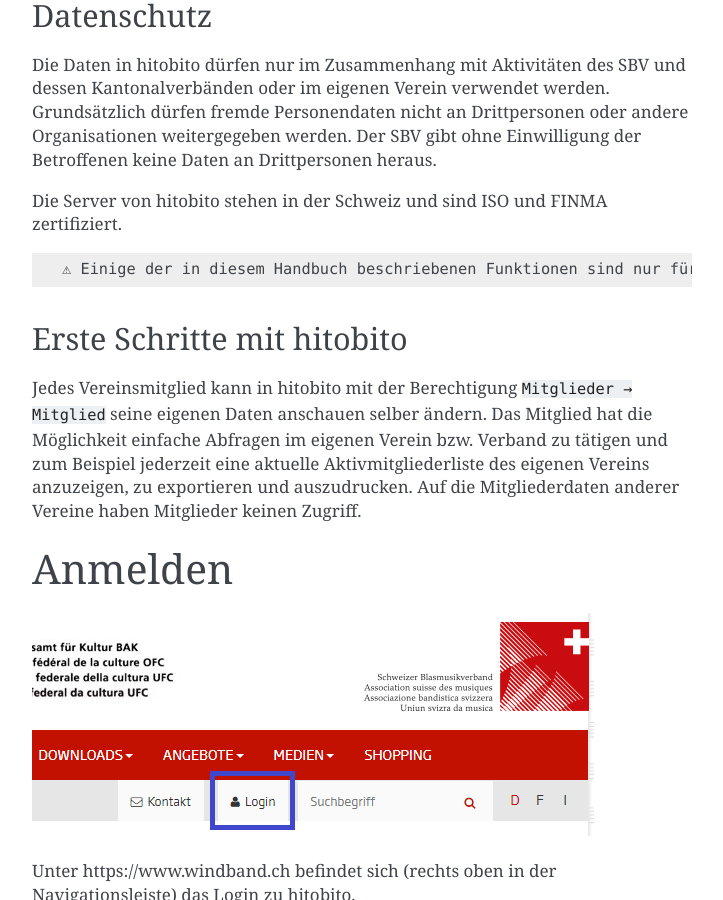
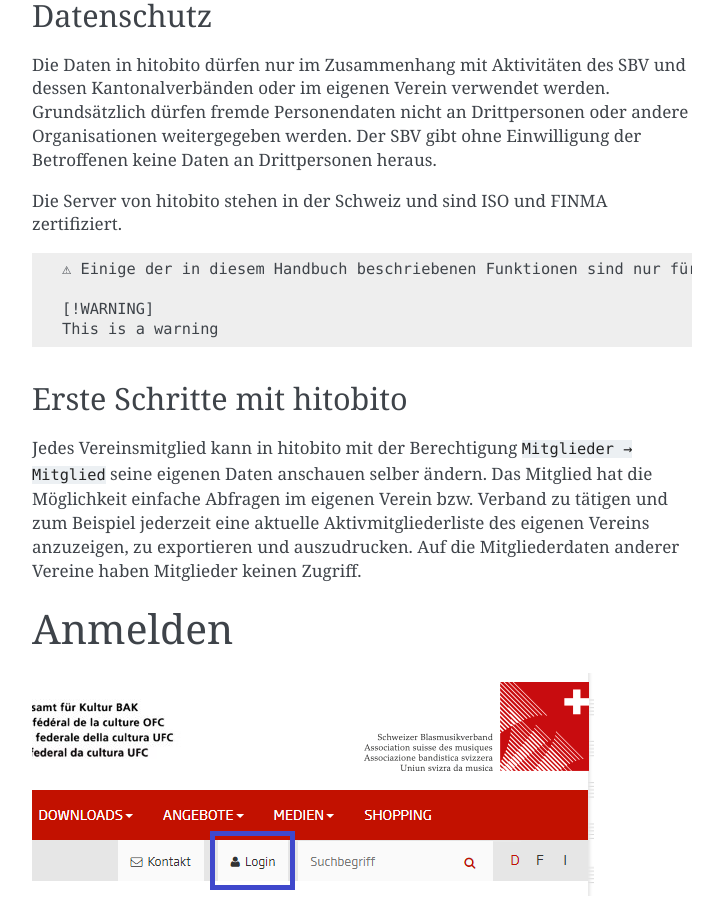
Before and after one commit to windband/hitobito-manual-de, a Sphinx documentation site: the page built from docs/grundlegendes.md, in a window 1280 px wide and 900 px high, scrolled down 1587 px. Shown: the whole window, without its empty margins (388-1111 px from the left). Built offline with Sphinx 7.4.7, drawn with Linux system fonts in a browser that asks for light colours; pages that are not in the unit, such as notebooks, are missing from menus.

Commit message:
Update grundlegendes.md

```diff
--- a/docs/grundlegendes.md
+++ b/docs/grundlegendes.md
@@ -33,6 +33,8 @@ Die Server von hitobito stehen in der Schweiz und sind ISO und FINMA zertifizier
 
     ⚠ Einige der in diesem Handbuch beschriebenen Funktionen sind nur für Personen mit speziellen Berechtigungen verfügbar. Sie sind zur Kennzeichnung mit einem ![Schloss-Icon](media/image2.png)-Symbol versehen.
 
+    [!WARNING]
+    This is a warning
 
 ## Erste Schritte mit hitobito
 
```
